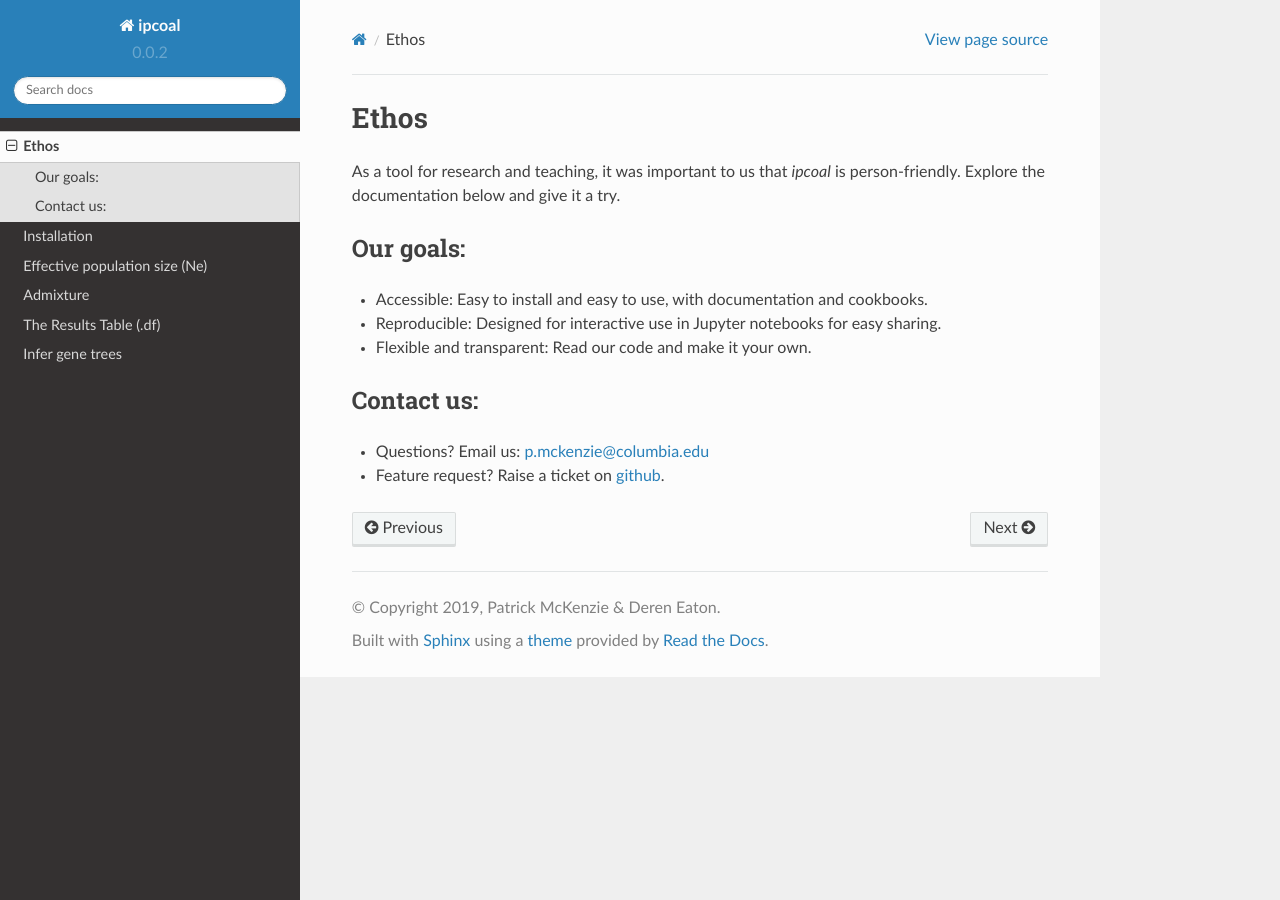
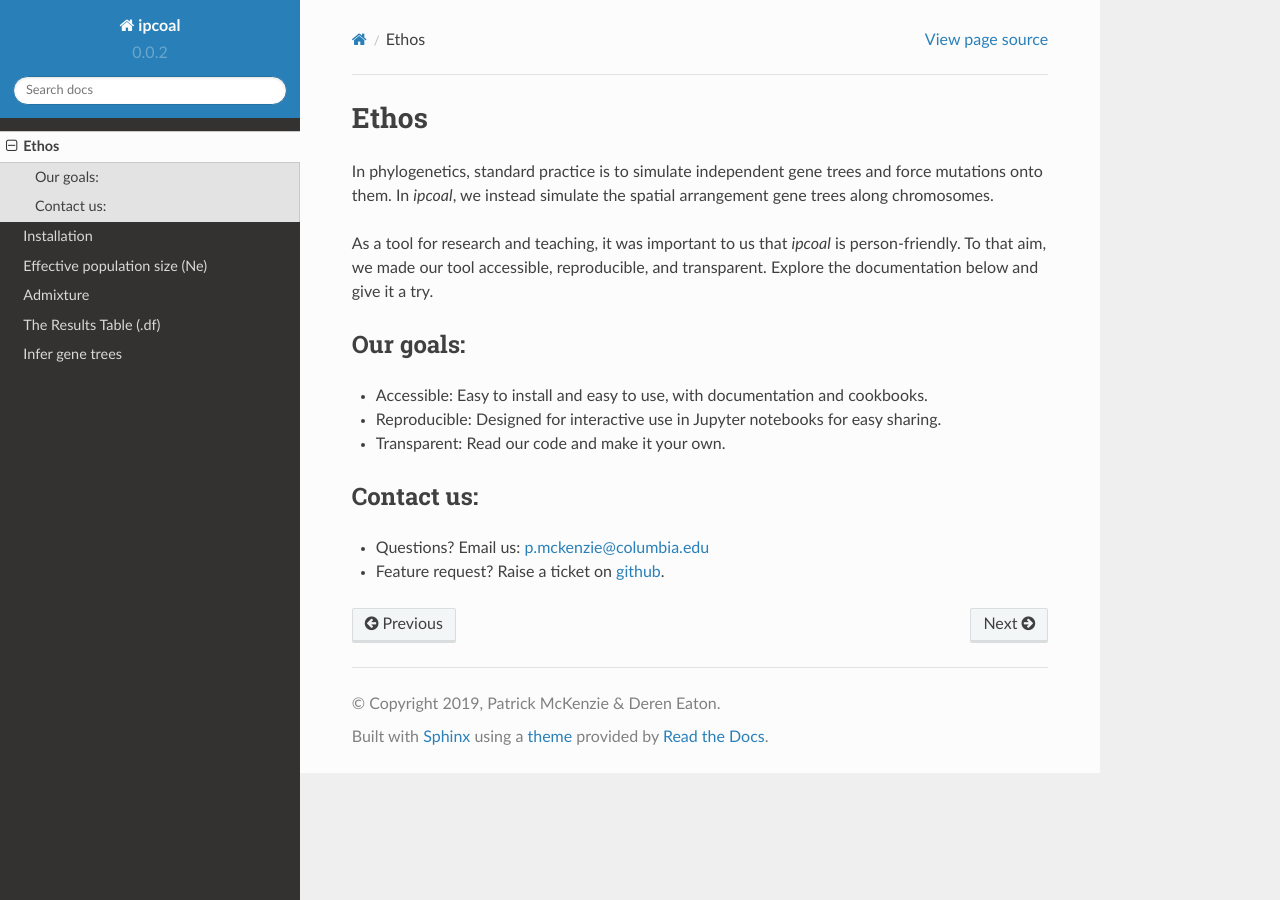
Before and after one commit to pmckenz1/ipcoal, a Sphinx documentation site: the page built from docs/ethos.rst, in a window 1280 px wide. Built offline with Sphinx 7.4.7 and the Read the Docs theme 2.0.0, drawn with Linux system fonts in a browser that asks for light colours.

Commit message:
updated ethos

```diff
--- a/docs/ethos.rst
+++ b/docs/ethos.rst
@@ -1,14 +1,16 @@
 Ethos
 =============
 
-As a tool for research and teaching, it was important to us that `ipcoal` is person-friendly. Explore the documentation below and give it a try.
+In phylogenetics, standard practice is to simulate independent gene trees and force mutations onto them. In `ipcoal`, we instead simulate the spatial arrangement gene trees along chromosomes.
+
+As a tool for research and teaching, it was important to us that `ipcoal` is person-friendly. To that aim, we made our tool accessible, reproducible, and transparent. Explore the documentation below and give it a try.
 
 Our goals:
 -------------
 
 - Accessible: Easy to install and easy to use, with documentation and cookbooks.
 - Reproducible: Designed for interactive use in Jupyter notebooks for easy sharing.
-- Flexible and transparent: Read our code and make it your own.
+- Transparent: Read our code and make it your own.
 
 Contact us:
 -------------
```
